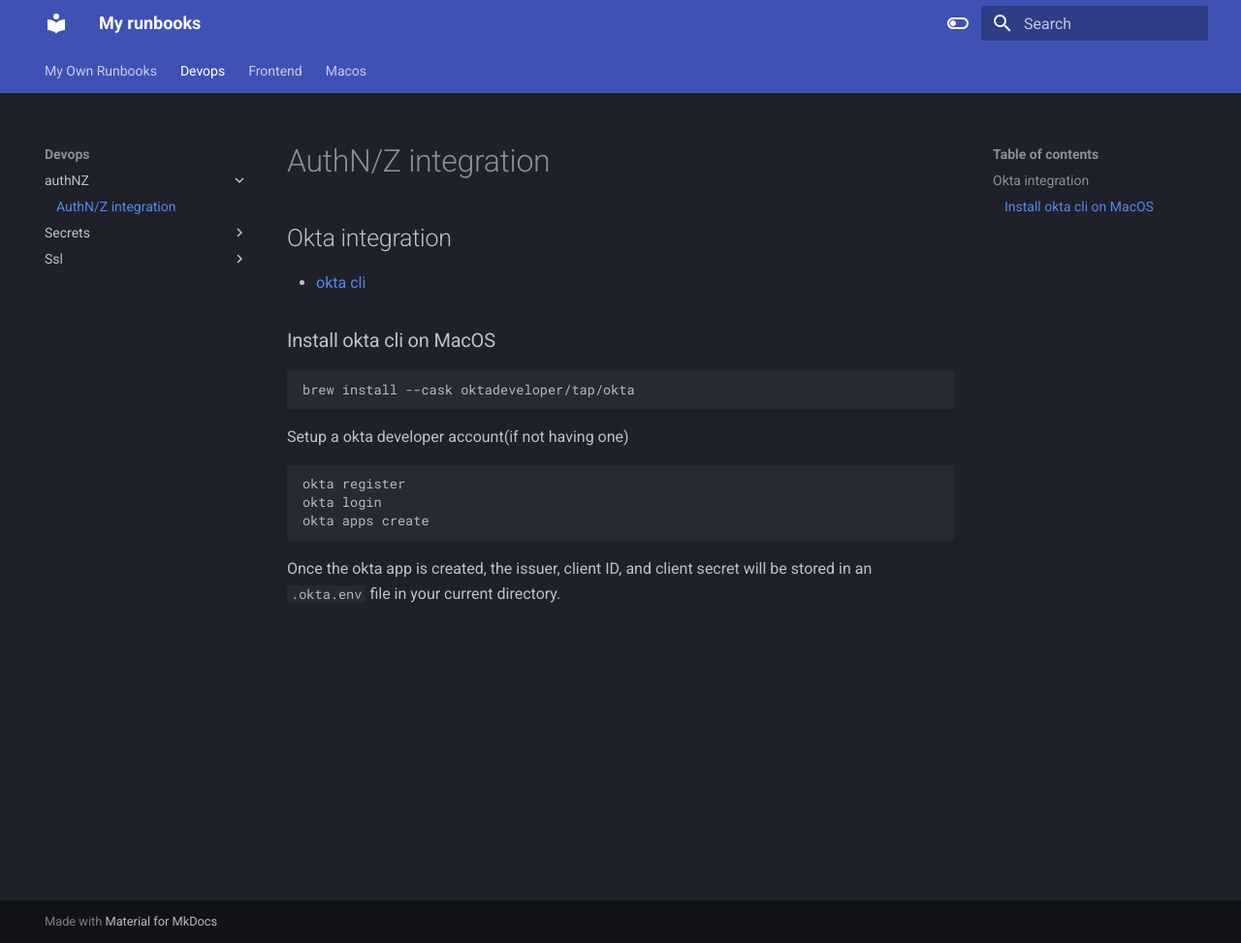
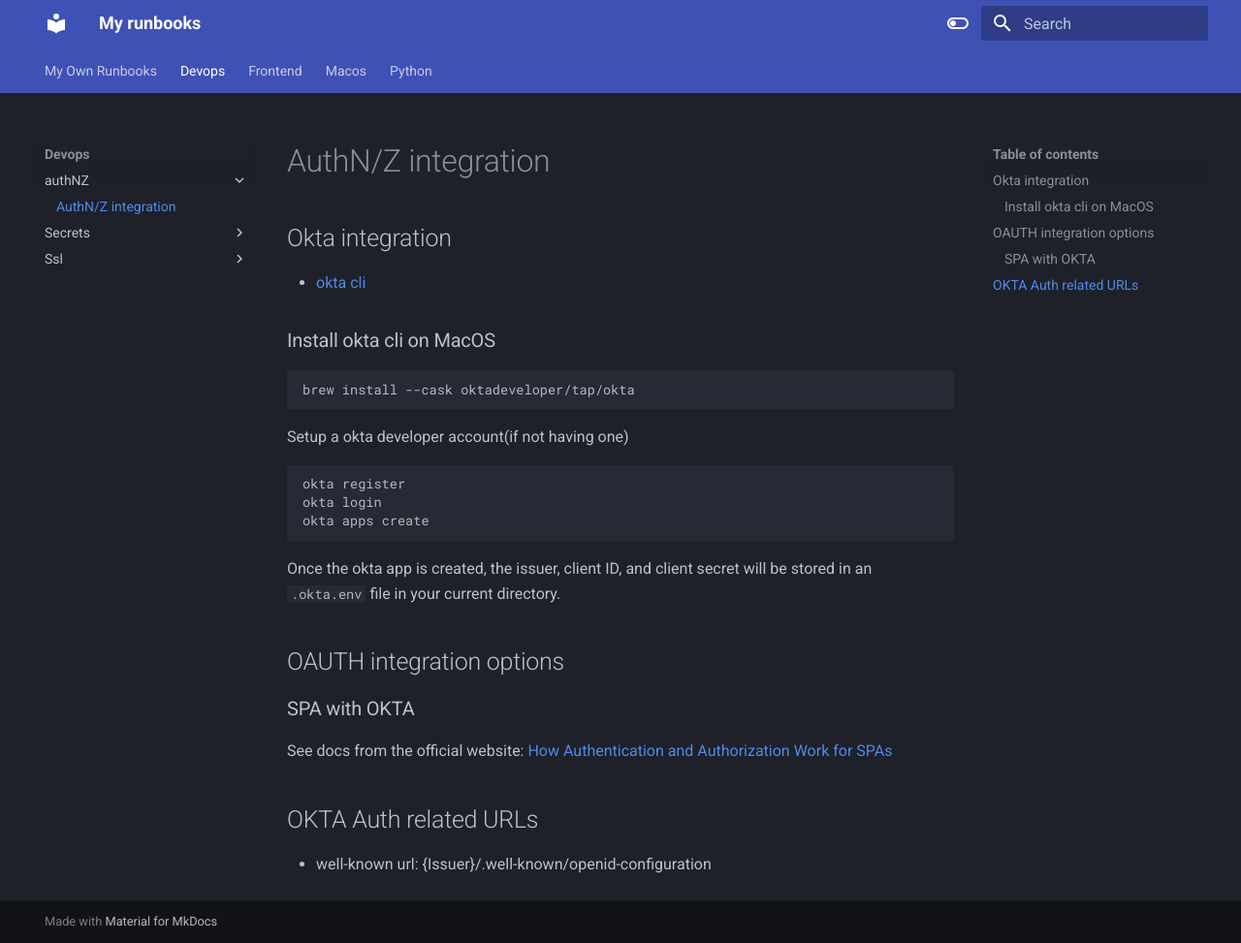
Before and after one commit to mingliangguo/runbooks, an MkDocs documentation site: the page built from docs/devops/authNZ/auth-integration.md, in a window 1280 px wide and 973 px high. Shown: the whole window at 97% size. Built offline with MkDocs 1.6.1 and Material for MkDocs 9.7.7, drawn with Linux system fonts in a browser that asks for light colours.

Commit message:
feat: update okta and python

````diff
--- a/docs/devops/authNZ/auth-integration.md
+++ b/docs/devops/authNZ/auth-integration.md
@@ -4,6 +4,7 @@
 ## Okta integration
 
 - [okta cli](https://cli.okta.com/)
+
 
 ### Install okta cli on MacOS
 
@@ -20,3 +21,15 @@
 ```
 
 Once the okta app is created, the issuer, client ID, and client secret will be stored in an `.okta.env` file in your current directory.
+
+## OAUTH integration options
+
+### SPA with OKTA
+
+See docs from the official website: [How Authentication and Authorization Work for SPAs](https://developer.okta.com/blog/2023/04/04/spa-auth-tokens)
+
+
+## OKTA Auth related URLs
+
+
+- well-known url: {Issuer}/.well-known/openid-configuration
````
Also changed, not shown: docs/python/fastapi/fastapi.md (added, +7 -0 lines).
